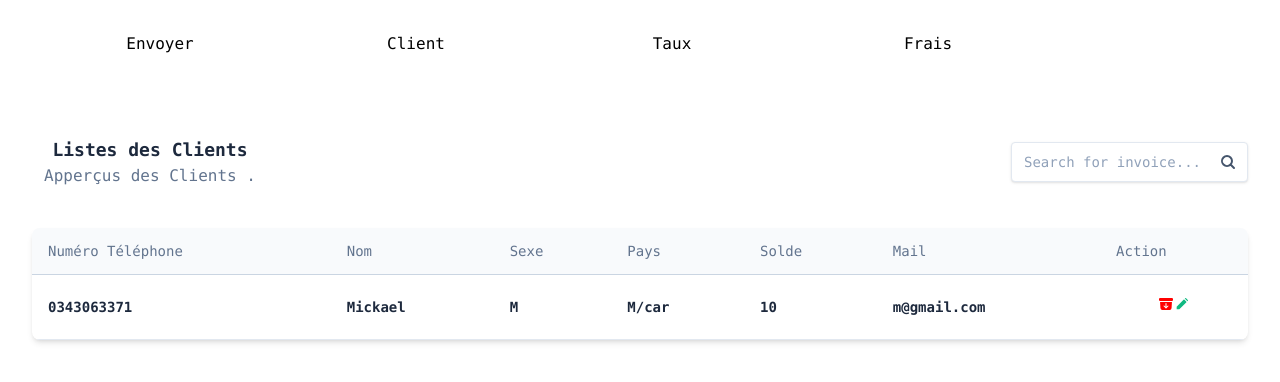
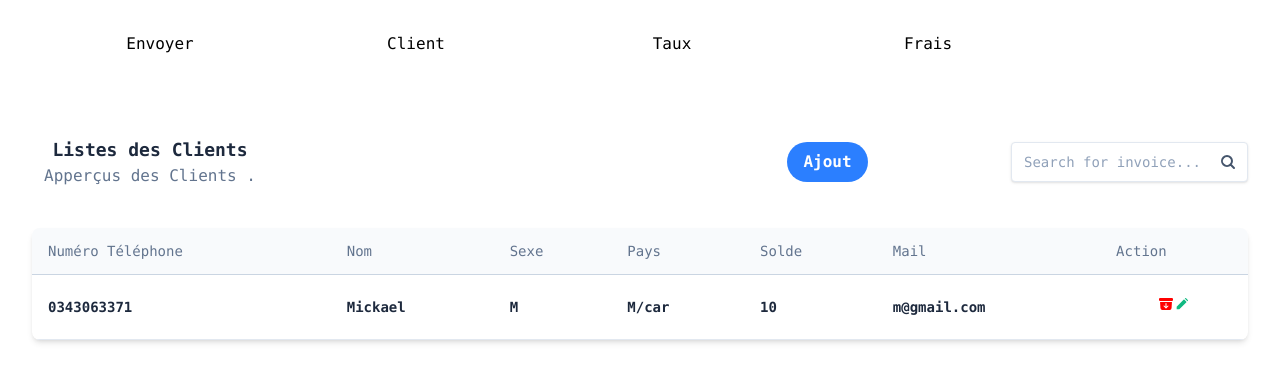
Before and after one commit to Mickael-Andjtv/MoneySender, a React (Vite) app: page / in a window 1280 px wide. Shown: the top 382 px of the page. Built offline with nearby package versions, Linux system fonts and the light colour scheme; no server answers.

Commit message:
add handle add on table

```diff
--- a/src/components/Table.tsx
+++ b/src/components/Table.tsx
@@ -12,12 +12,13 @@ interface TableProps<
   header: Array<string>;
   title: string;
   name: string;
-  action: (data: T, specifique:string) => void;
+  action: (data: T, specifique: string) => void;
+  handleAdd: (add: boolean) => void;
 }
 
 export default function Table<
   T extends DataClient | DataSend | DataSendCosts | DataRate
->({ data, header, title, name, action }: TableProps<T>) {
+>({ data, header, title, name, action, handleAdd }: TableProps<T>) {
   return (
     <>
       <div className="w-full flex justify-between items-center  pl-3 mt-20 mb-10">
@@ -25,12 +26,12 @@ export default function Table<
           <h3 className="text-lg font-bold text-slate-800">{title}</h3>
           <p className="text-slate-500">Apperçus des {name} .</p>
         </div>
-        {/* <button
+        <button
           className="bg-blue-500 hover:bg-blue-700 text-white font-bold py-2 px-4 rounded-full ml-100"
-          //   onClick={() => }
+          onClick={() => handleAdd(true)}
         >
           Ajout
-        </button> */}
+        </button>
         <div className="ml-3">
           <div className="w-full max-w-sm min-w-[200px] relative">
             <div className="relative">
@@ -107,7 +108,7 @@ export default function Table<
                   <div className="block text-center">
                     <button
                       className="text-slate-600 hover:text-slate-800"
-                      onClick={() => action(item, 'del')}
+                      onClick={() => action(item, "del")}
                     >
                       <svg
                         xmlns="http://www.w3.org/2000/svg"
@@ -126,8 +127,7 @@ export default function Table<
                     <button
                       className="text-slate-600 hover:text-slate-800"
                       onClick={() => {
-                        action(item, 'edit');
-
+                        action(item, "edit");
                       }}
                     >
                       <svg
```
